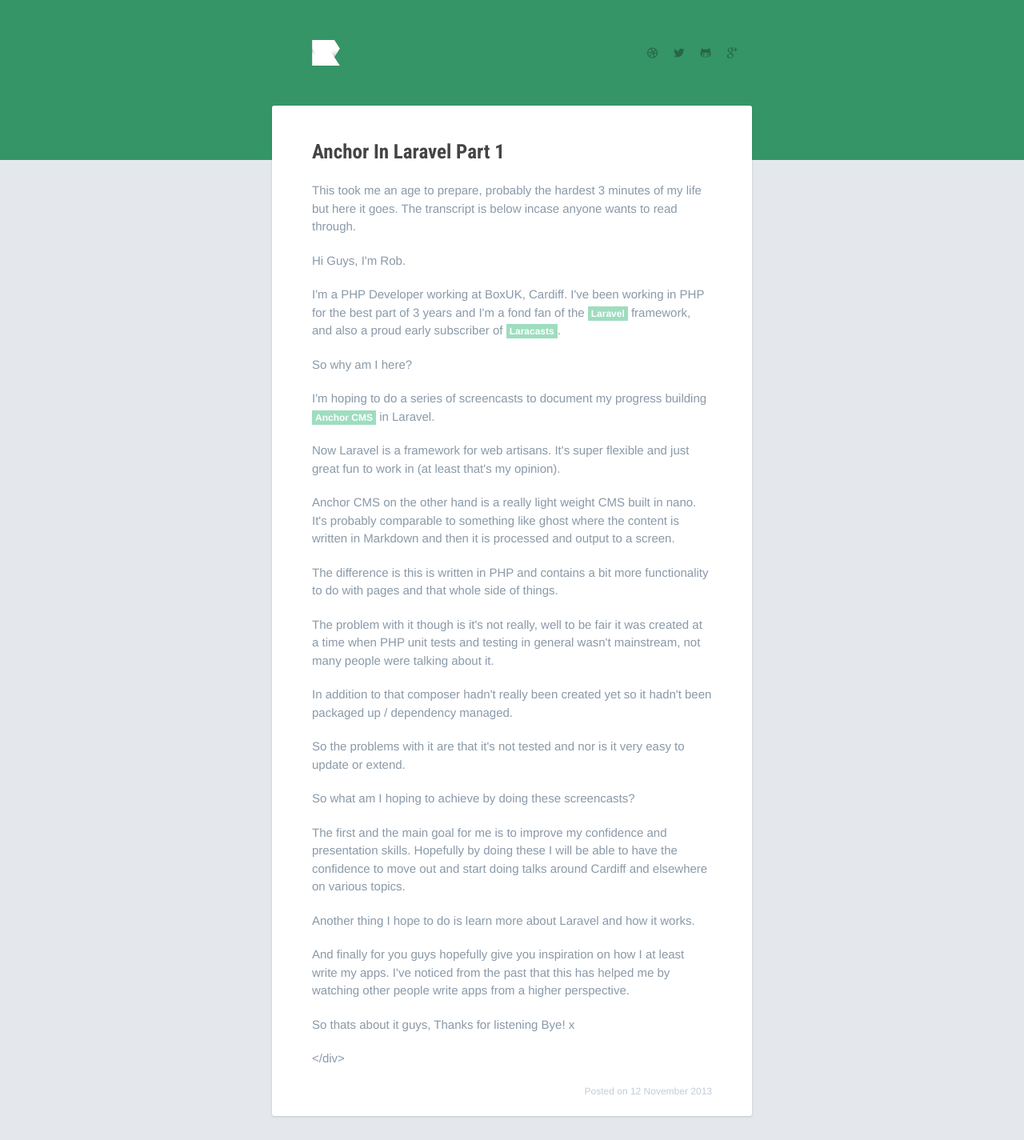
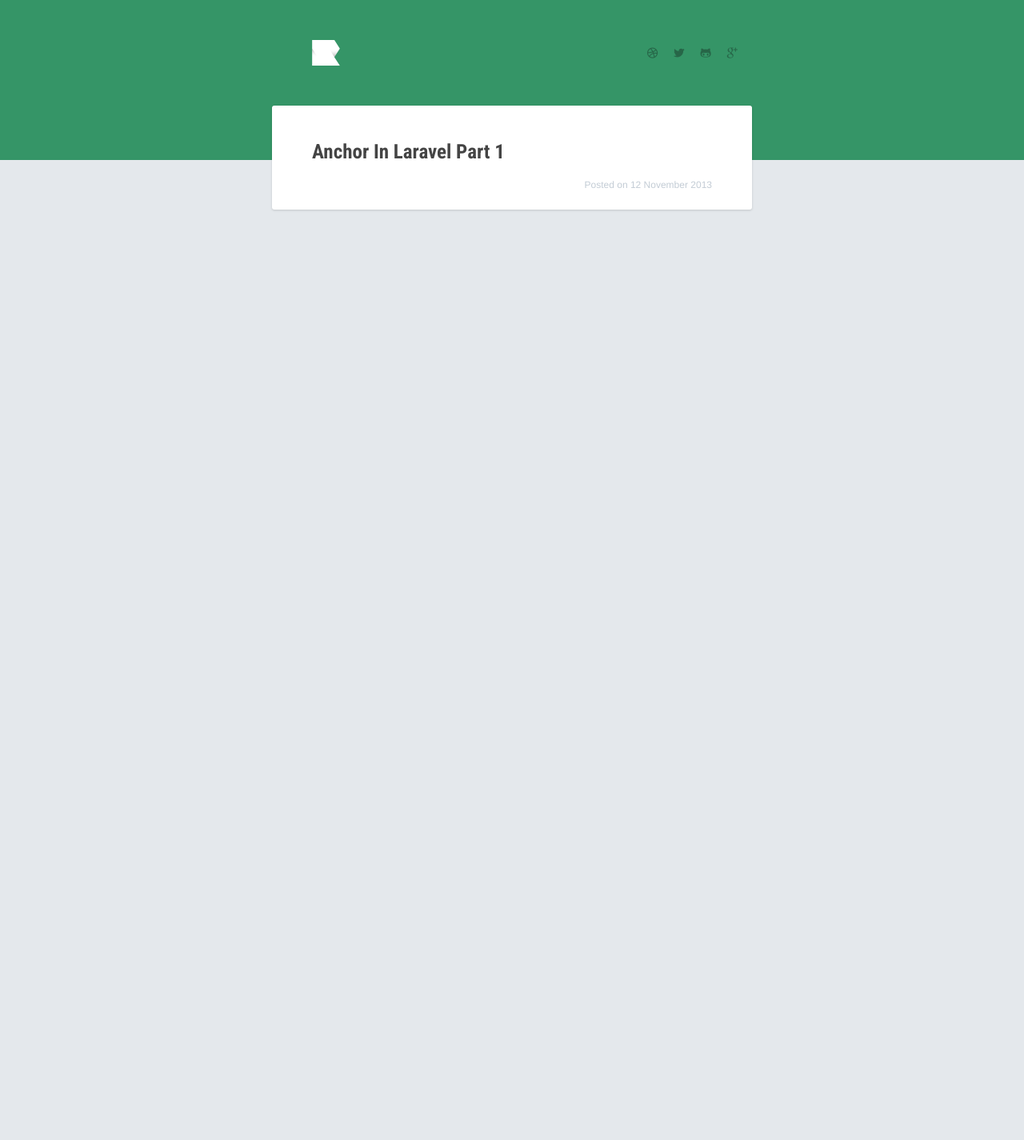
Before and after one commit to studioromeo/studioromeo.github.com, a Jekyll site: the page built from _posts/2013-11-12-anchor-in-laravel-part-1.md, in a window 1280 px wide. Shown: the whole page at 80% size. Built offline with Jekyll 4.4.1, drawn with Linux system fonts in a browser that asks for light colours; comment, search, counter and statistics services are not loaded; after the commit the page ends 900 px from its top, so only the background shows below that.

Commit message:
Update 2013-11-12-anchor-in-laravel-part-1.md

```diff
--- a/_posts/2013-11-12-anchor-in-laravel-part-1.md
+++ b/_posts/2013-11-12-anchor-in-laravel-part-1.md
@@ -1,27 +1,3 @@
 ---
 layout: post
 ---
-
-
-
-<p>This took me an age to prepare, probably the hardest 3 minutes of my life but here it goes. The transcript is below incase anyone wants to read through.</p>
-<p>Hi Guys, I'm Rob.</p>
-<p>I'm a PHP Developer working at BoxUK, Cardiff.
-I've been working in PHP for the best part of 3 years and I'm a fond fan of the <a href="http://laravel.com/">Laravel</a> framework, and also a proud early subscriber of <a href="http://laracasts.com">Laracasts</a>.</p>
-<p>So why am I here?</p>
-<p>I'm hoping to do a series of screencasts to document my progress building <a href="http://anchorcms.com">Anchor CMS</a> in Laravel.</p>
-<p>Now Laravel is a framework for web artisans. It's super flexible and just great fun to work in (at least that's my opinion).</p>
-<p>Anchor CMS on the other hand is a really light weight CMS built in nano. It's probably comparable to something like ghost where the content is written in Markdown and then it is processed and output to a screen.</p>
-<p>The difference is this is written in PHP and contains a bit more functionality to do with pages and that whole side of things.</p>
-<p>The problem with it though is it's not really, well to be fair it was created at a time when PHP unit tests and testing in general wasn't mainstream, not many people were talking about it. </p>
-<p>In addition to that composer hadn't really been created yet so it hadn't been packaged up / dependency managed.</p>
-<p>So the problems with it are that it's not tested and nor is it very easy to update or extend. </p>
-<p>So what am I hoping to achieve by doing these screencasts?</p>
-<p>The first and the main goal for me is to improve my confidence and presentation skills. Hopefully by doing these I will be able to have the confidence to move out and start doing talks around Cardiff and elsewhere on various topics.</p>
-<p>Another thing I hope to do is learn more about Laravel and how it works.</p>
-<p>And finally for you guys hopefully give you inspiration on how I at least write my apps. I've noticed from the past that this has helped me by watching other people write apps from a higher perspective.</p>
-<p>So thats about it guys,
-Thanks for listening
-Bye!
-x</p>
-</div>
```
